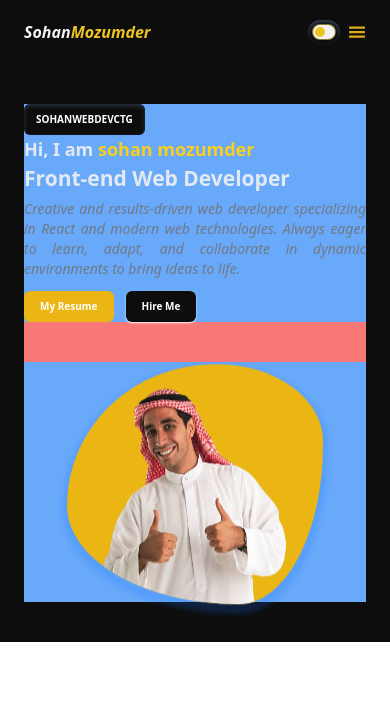
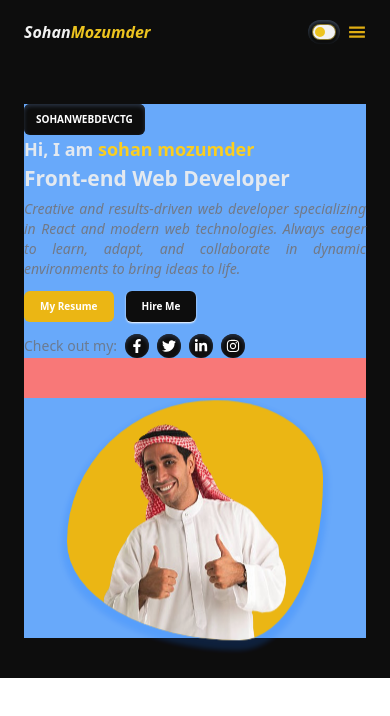
Before and after one commit to sohanwebdevctg/myPersonalPortfolio, a React (Vite) app: page / in a window 390 px wide. Shown: the top 716 px of the page. Built offline with nearby package versions, Linux system fonts and the light colour scheme.

Commit message:
responsive the banner section

```diff
--- a/src/Pages/Home/Banner.jsx
+++ b/src/Pages/Home/Banner.jsx
@@ -32,6 +32,25 @@ const Banner = () => {
                 </li>
               </ul>
               {/* top item */}
+              {/* social link */}
+              <div className="block sm:hidden mt-3 h-full">
+                <ul className="flex gap-2 items-center">
+                <li className="text-slate-500 text-sm">Check out my:</li>
+                <li className="text-sm rounded-full bg-black shadow-inner shadow-slate-800 text-white hover:text-yellow-500 w-6 h-6 flex justify-center items-center">
+                  <FaFacebookF></FaFacebookF>
+                </li>
+                <li className="text-sm rounded-full bg-black shadow-inner shadow-slate-800 text-white hover:text-yellow-500 w-6 h-6 flex justify-center items-center">
+                  <FaTwitter></FaTwitter>
+                </li>
+                <li className="text-sm rounded-full bg-black shadow-inner shadow-slate-800 text-white hover:text-yellow-500 w-6 h-6 flex justify-center items-center">
+                  <FaLinkedinIn></FaLinkedinIn>
+                </li>
+                <li className="text-sm rounded-full bg-black shadow-inner shadow-slate-800 text-white hover:text-yellow-500 w-6 h-6 flex justify-center items-center">
+                  <FaInstagram></FaInstagram>
+                </li>
+                </ul>
+              </div>
+              {/* social link */}
             </div>
           {/* left end */}
           {/* right start */}
@@ -45,7 +64,6 @@ const Banner = () => {
           </div>
           {/* right end */}
           {/* social section start */}
-
           <div className="hidden sm:block absolute bottom-0 left-0 w-full">
               <ul className="flex gap-2 items-center">
               <li className="text-slate-500 sm:text-xs md:text-sm lg:text-base">Check out my:</li>
```
